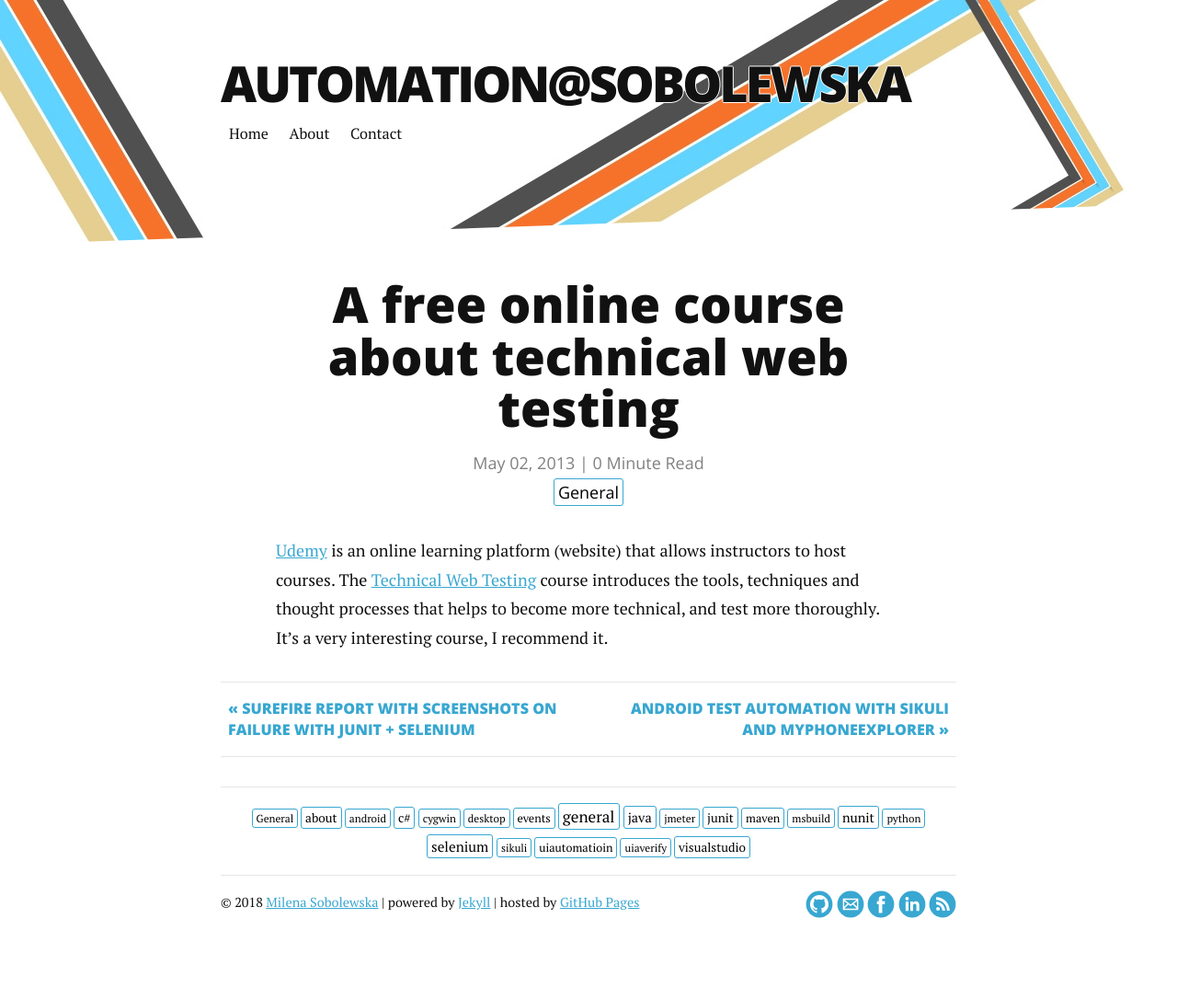
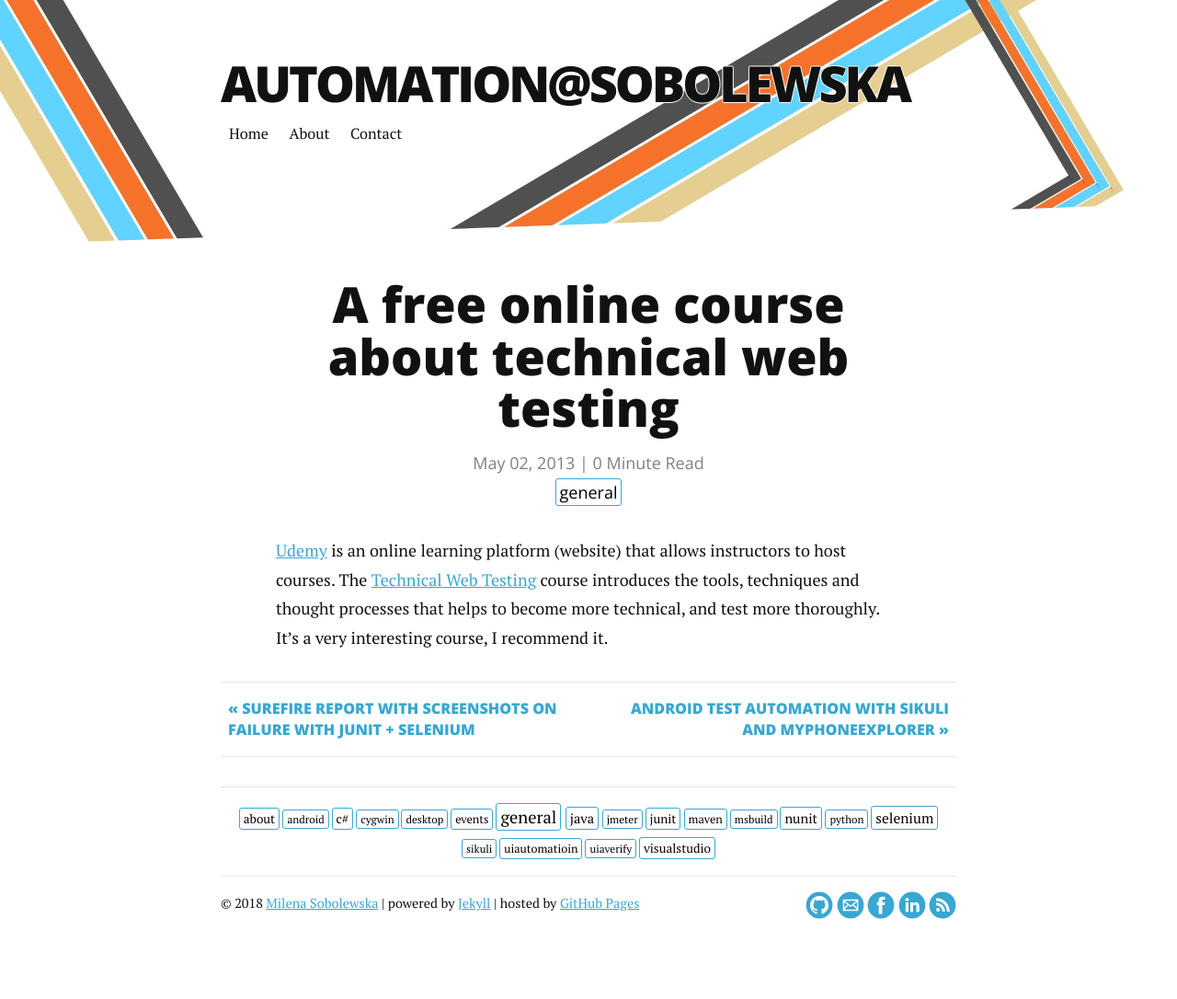
Before and after one commit to sobolewska/sobolewska.github.io, a Jekyll site: the page built from _posts/2013-05-02-A-free-online-course-about-technical-web-testing.md, in a window 1280 px wide. Shown: the whole page at 92% size. Built offline with Jekyll 4.4.1, drawn with Linux system fonts in a browser that asks for light colours; nearby versions of some CDN libraries; Markdown is read by kramdown in place of the engine named in the settings; comment, search, counter and statistics services are not loaded.

```diff
--- a/_posts/2013-05-02-A-free-online-course-about-technical-web-testing.md
+++ b/_posts/2013-05-02-A-free-online-course-about-technical-web-testing.md
@@ -2,7 +2,7 @@
 layout: post
 title:  "A free online course about technical web testing"
 date:   2013-05-02
-categories: General
+categories: general
 ---
 
 <a href="https://www.udemy.com/courses/" target="_blank">Udemy</a> is an online learning platform (website) that allows instructors to host courses. The <a href="https://www.udemy.com/technical-web-testing-101/" target="_blank">Technical Web Testing</a> course introduces the tools, techniques and thought processes that helps to become more technical, and test more thoroughly. It’s a very interesting course, I recommend it.
```
Also changed, not shown: contact.md (+0 -1 lines).
